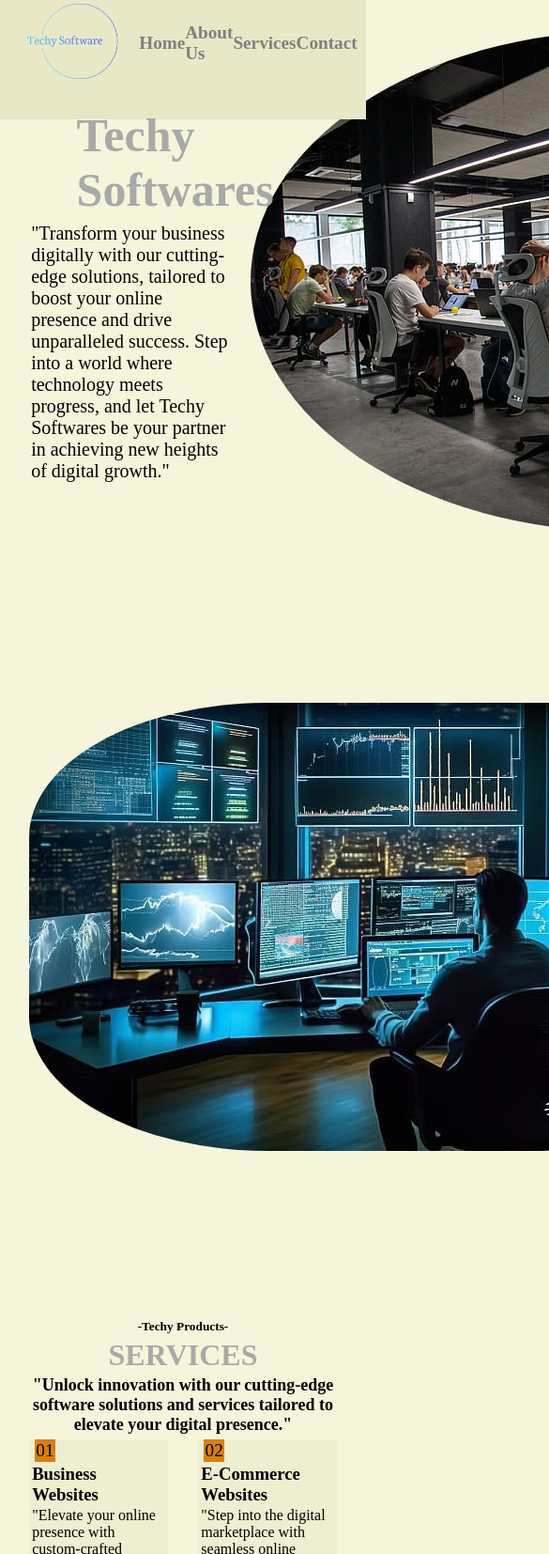
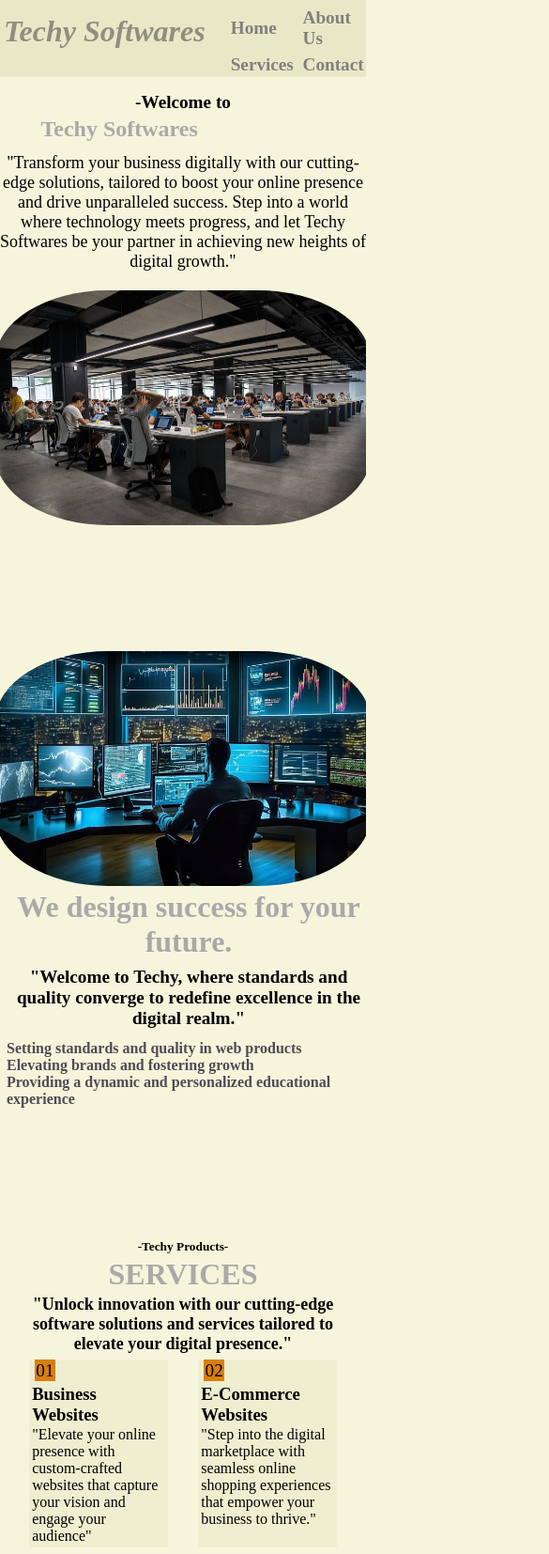
Before and after one commit to agr-arsh-15/project-2-nexus, a plain HTML site: page index.html in a window 390 px wide. Shown: the top 1654 px of the page at 94% size, 585 px wide, since content can reach past the window. Drawn offline with Linux system fonts and the light colour scheme.

Commit message:
responsive

```diff
--- a/index.html
+++ b/index.html
@@ -12,7 +12,7 @@
         <nav class="navbar bg-body-tertiary fixed-top">
             <div class="container-fluid">
                 <div class="navbarFlex">
-                    <a class="navbarList" href="#home"><img class="logo" src="logo.png" alt="" width="80px" height="50px"></a>
+                    <a class="navbarList" id="navbarListHead" href="#home">Techy Softwares</a>
                 </div>
                 <div id="navbar-list-items">
                     <a class="navbarList" href="#home">Home</a>
@@ -109,7 +109,7 @@
     </section>
 
     <section class="containerForms" id="feedback">
-        <div class="formContainer">
+        <div class="formContainer" id="feedbackContainer">
             <h2 class="formHead">Send us your feedback!!!</h2>
             <form class="form">
                 <label class="formLabel">E-mail Id</label>
@@ -127,7 +127,7 @@
                 <input class="formSubmit" type="submit" value="Submit">
             </form>
         </div>
-        <div class="formContainer">
+        <div class="formContainer" id="customerContainer">
             <h2 class="formHead">Customer Details</h2>
             <form class="form" id="customer">
                 <label class="formLabel">Full Name</label>
--- a/style.css
+++ b/style.css
@@ -3,16 +3,18 @@
     margin: 0%;
 }
 html,body {
-    height: 100%;
-    width: 100%;
+    height:auto;
+    width: auto;
     background-color:beige;
+    overflow-x: hidden;
 }
 
 .navbar {
     background-color: rgb(232, 232, 199);
     position: fixed;
+    z-index: 1000;
     width: 100%;
-    height: 15%;
+    height: auto;
 
 }
 .container-fluid{
@@ -27,14 +29,13 @@ html,body {
     padding: 1%;
 }
 #navbar-list-items{
-
     height: auto;
     width: 50%;
     display: flex;
     flex-direction: row;
     justify-content: space-between;
     align-items: center;
-    margin-right: 10%;
+    margin-right: 4%;
     padding: 2%;
 }
 .navbarList{
@@ -43,26 +44,34 @@ html,body {
 .navbarList:hover{
     color: blue;
 }
+#navbarListHead{
+    font-size:xx-large;
+    font-weight:900;
+    color:rgb(143, 143, 128);
+    margin-top: 5%;
+    font-style: italic;
 
-.logo {
-   height: 80px;
-   width: 130px;
+
 }
 .homeContainer{
     text-align: left;
     display: flex;
-    padding:8.5%;
+    padding-top:8.5%;
+    padding-bottom:8.5%;
+    padding-left: 5%;
+    padding-right:5%;
     align-items: center;
 
 }
 #homeImage{
-    border-radius: 50%;
-    margin-left: 3%;
-
+    border-radius: 30%;
+}
+.homeImage{
+    height:20;
 }
 #homeWelcome{
     text-align: left;
-    font-size: 20px;
+    font-size: larger;
     font-weight: 900;
     margin-bottom: 1%;
 }
@@ -83,9 +92,10 @@ html,body {
     animation-iteration-count: infinite;
 }
 #homeMessage{
-    font-size: 20px;
+    font-size: large;
     font-weight: 500;
 }
+
 .aboutContainer{
     text-align: left;
     display: flex;
@@ -108,7 +118,7 @@ html,body {
     margin-left: 3%;
 }
 .aboutHead{
-    font-size: 40px;
+    font-size: xx-large;
     color: darkgray;
     margin-bottom: 2%;
     font-weight: 900;
@@ -197,18 +207,18 @@ html,body {
     display: flex;
     flex-direction: column;
     justify-content: center;
-    padding:2%;
+    padding:4%;
     margin: auto auto;
 }
 .formHead{
     font-weight: 900;
-    font-size: x-large;
+    font-size: xx-large;
     color: darkgray;
     margin-bottom: 3%;
 }
 .formLabel{
     font-weight: 600;
-    font-size: large;
+    font-size: x-large;
 }
 .formSubmit{
     padding: 1%;
@@ -227,11 +237,12 @@ html,body {
     justify-content: space-evenly;
     margin-top:4%;
 }
-.feedbackLabel{
-    margin-bottom: auto auto;
+#formSubmit:hover{
+    background-color: bisque;
 }
 .input{
     margin-bottom: 5%;
+    font-size: larger;
 }
 #feedbackInput{
     height: 40px;
@@ -240,14 +251,16 @@ html,body {
 }
 .footer {
     background-color: rgb(232, 232, 199);
+    position:sticky;
+    width: 100%;
 }
 .footerContainer {
-    margin: auto auto;
     display: grid;
     grid-template-columns: repeat(2,2fr);
     grid-template-rows: auto auto;
-    gap: 7%;
+    gap: 5%;
     padding: 4%;
+    margin-bottom: 2%;
 }
 #footerMessage{
     font-weight: 700;
@@ -270,6 +283,120 @@ html,body {
     display: flex;
     flex-direction: column;
 }
+@media (max-width:1200px) {
+    .homeContainer{
+        display: flex;
+        flex-direction: column;
+        justify-self: center;
+        text-align: center;
+    }
+    #homeWelcome{
+        text-align: center;
+    }
+    .aboutContainer{
+        display: flex;
+        flex-direction: column;
+        justify-self: center;
+        text-align: center;
+    }
+    #homeImage{
+        margin-top: 5%;
+    }
+    .containerForms{
+        display: flex;
+        flex-direction: column;
+    }
+    #feedbackContainer{
+        margin-bottom: 5%;
+    }
+}
+@media (max-width:850px) {
+    #homeImage{
+        height: 400px;
+        width: 550px;
+    }
+    #aboutImage{
+        height: 400px;
+        width: 550px;
+    }
+
+}
+@media (max-width:750px){
+    .homeContainer{
+        padding-top: 15%;
+    }
+    .aboutContainer{
+        padding-top: 15%;
+    }
+    .servicesContainer{
+        padding-top: 15%;
+        margin-bottom: 10%;
+    }
+    .footerContainer{
+        display: grid;
+        grid-template-columns: repeat(1,1fr);
+        grid-template-rows: auto auto auto auto;
+        gap: 7%;
+        margin-bottom: 10%;
+    }
+
+}
+@media (max-width:550px){
+    #navbar-list-items{
+        display: grid;
+        grid-template-columns: repeat(2,1fr);
+        grid-template-rows: auto auto;
+        gap: 10%;
+        margin-right: 10%;
+        width: 25%;
+    }
+    .footerContainer{
+        margin-bottom: 15%;
+    }
+    .homeContainer{
+        padding-top: 20%;
+    }
+    .aboutContainer{
+        padding-top: 20%;
+    }
+    .servicesContainer{
+        padding-top: 20%;
+        margin-bottom: 15%;
+    }
+    #homeImage{
+        height: 250px;
+        width: 400px;
+    }
+    #aboutImage{
+        height: 250px;
+        width: 400px;
+    }
+    #homeMain{
+        text-align: left;
+        font-size: x-large;
+    }
+}
+@media (max-width:450px){
+    #navbar-list-items{
+        margin-right: 10%;
+        width: 25%;
+    }
+    .footerContainer{
+        margin-bottom: 20%;
+    }
+    .homeContainer{
+        padding-top: 25%;
+    }
+    .aboutContainer{
+        padding-top: 25%;
+    }
+    .servicesContainer{
+        padding-top: 25%;
+        margin-bottom: 25%;
+    }
+
+}
+
 a {
     text-decoration: none;
     color: grey;
```
